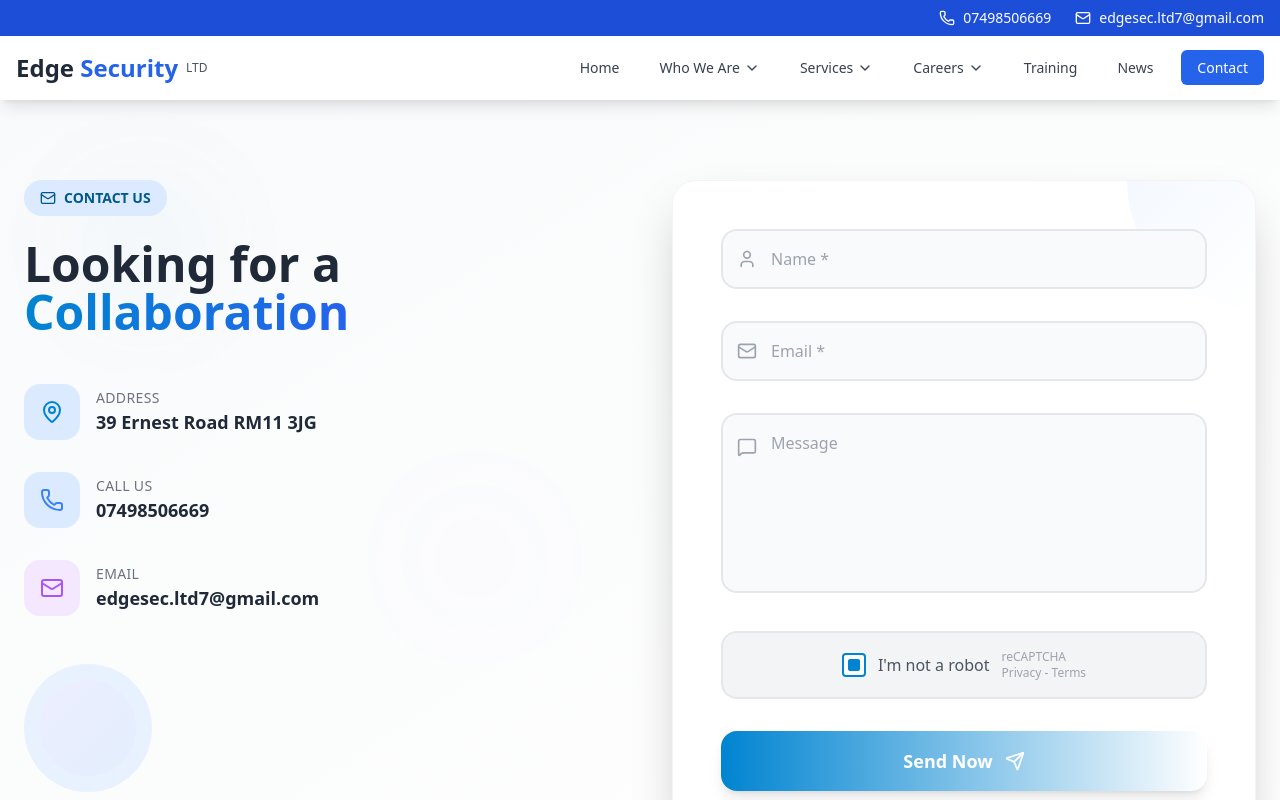
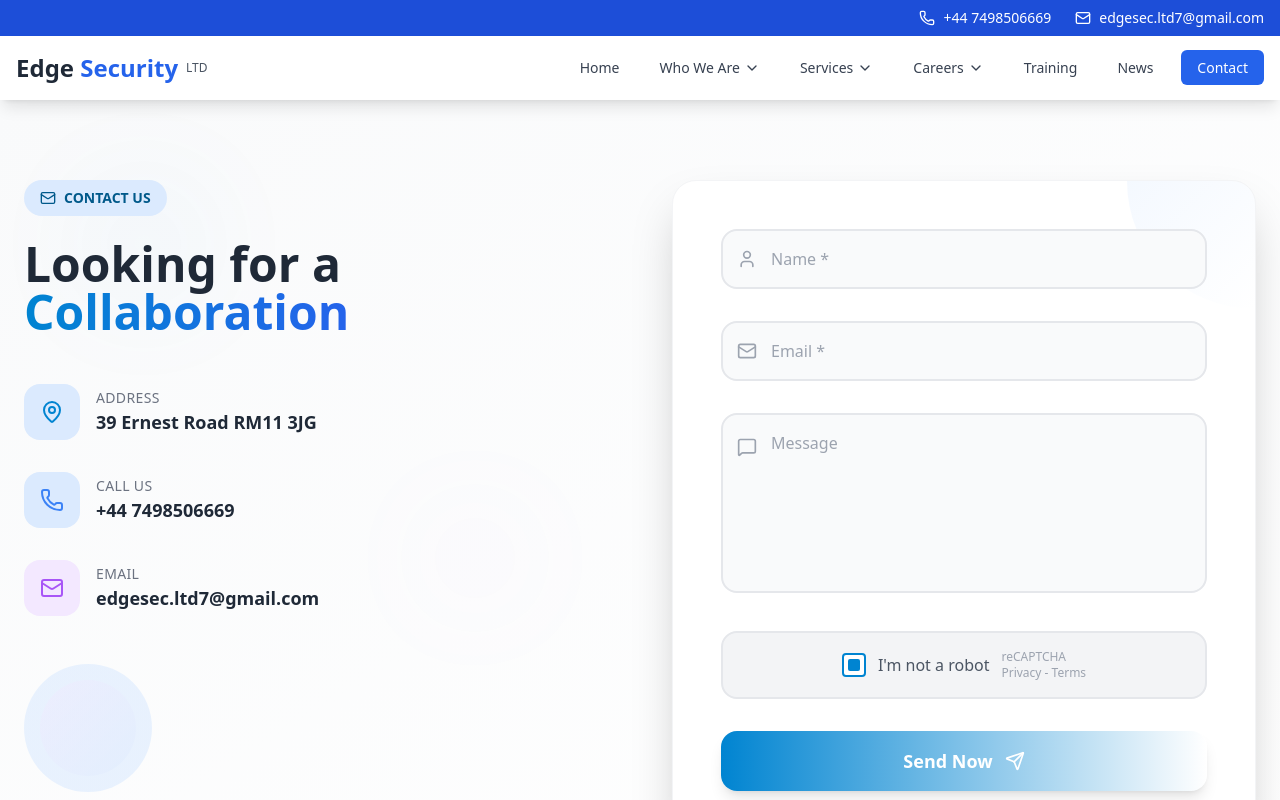
Before and after one commit to FluxtonX/Security-Group-website, a React (Vite) app: page /contact in a window 1280 px wide. Shown: the top 800 px of the page. Built offline with nearby package versions, Linux system fonts and the light colour scheme.

Commit message:
update contact info and deploy this version on godaddy

```diff
--- a/src/componets/Navbar/Navbar.jsx
+++ b/src/componets/Navbar/Navbar.jsx
@@ -27,7 +27,8 @@ const ModernNavbarSystem = () => {
         <div className="max-w-7xl mx-auto flex justify-end items-center space-x-6 text-sm">
           <div className="flex items-center space-x-2">
             <Phone size={16} />
-            <span>{navData.topBar.phone}</span>
+
+            <a href={`tel:${navData.topBar.phone}`}>{navData.topBar.phone}</a>
           </div>
           <div className="flex items-center space-x-2">
             <Mail size={16} />
@@ -192,10 +193,9 @@ const ModernNavbarSystem = () => {
                                 key={dropdownIndex}
                                 to={`${item.href}/${dropdownItem.slug}`}
                                 className="block px-3 py-2 text-sm text-gray-600 hover:text-primary-text hover:bg-primary-light rounded-md transition-colors duration-200"
-                                    onClick={()=>setMobileMenuOpen(false)}
+                                onClick={() => setMobileMenuOpen(false)}
                               >
                                 {dropdownItem.name}
-
                               </Link>
                             )
                           )}
--- a/src/componets/commen/ContactUs.jsx
+++ b/src/componets/commen/ContactUs.jsx
@@ -79,7 +79,7 @@ const ContactForm = () => {
     {
       icon: Phone,
       title: "Call Us",
-      info: "07498506669",
+      info: "+44 7498506669",
       color: "text-blue-500",
     },
     {
@@ -163,7 +163,16 @@ const ContactForm = () => {
                       {item.title}
                     </p>
                     <p className="text-gray-800 font-semibold text-lg group-hover:text-gray-900 transition-colors">
-                      {item.info}
+                      {item.title === "Call Us" ? (
+                        <a
+                          href={`tel:${item.info}`}
+                          className="hover:underline"
+                        >
+                          {item.info}
+                        </a>
+                      ) : (
+                        item.info
+                      )}
                     </p>
                   </div>
                 </motion.div>
--- a/src/utils/footerData.jsx
+++ b/src/utils/footerData.jsx
@@ -52,7 +52,7 @@ const footerData = {
           { name: "Quality Policy", url: "/quality-policy" },
           { name: "Contact Us", url: "/contact" },
           { name: "Mail", url: "mailto:edgesec.ltd7@gmail.com" },
-          { name: "Call Us : 07498506669", url: "tel:07498506669" },
+          { name: "Call Us : +44 7498506669", url: "tel:+44 7498506669" },
           {
             name: "edgesec.ltd7@gmail.com",
             url: "mailto:edgesec.ltd7@gmail.com",
--- a/src/utils/navdata.jsx
+++ b/src/utils/navdata.jsx
@@ -1,6 +1,6 @@
 const navData = {
   topBar: {
-    phone: "07498506669",
+    phone: "+44 7498506669",
     email: "edgesec.ltd7@gmail.com",
   },
   logo: {
```
Also changed, not shown: 1 other file (tests, documents, lock files or other folders).
